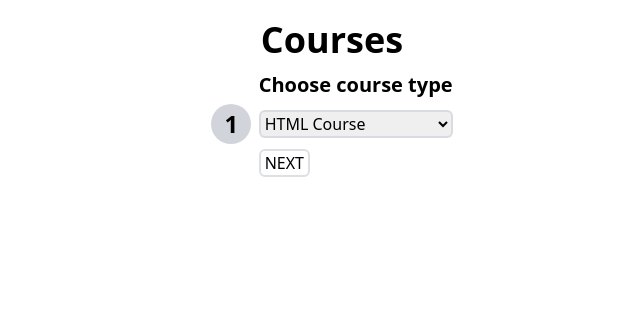
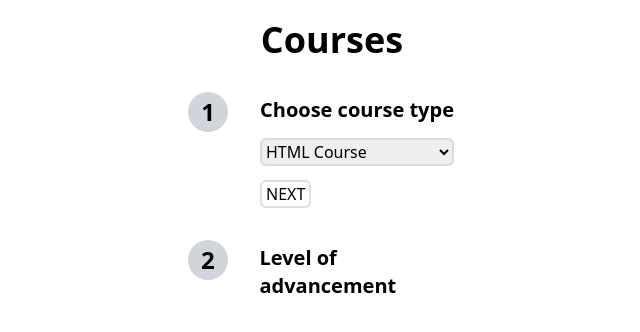
Before and after one commit to Mnigos/conditional-form, a Next.js app: page / in a window 1280 px wide. Shown: the top 332 px of the page, without its empty margins (308-948 px from the left). Built offline with nearby package versions, Linux system fonts and the light colour scheme.

Commit message:
feat(components): create new element in Form

```diff
--- a/components/Form.tsx
+++ b/components/Form.tsx
@@ -1,44 +1,66 @@
-import React, { ChangeEvent, useState } from 'react'
+import React, { ChangeEvent, FormEvent, useState } from 'react'
+
+import FormElement from './FormElement'
 
 import { InitialFormState } from '~/interfaces/initialFormState'
 
-const initialFormState: InitialFormState = { courseType: undefined }
+const initialFormState: InitialFormState = {
+  courseType: undefined,
+  levelOfAdvancement: undefined,
+}
 
 export default function Form() {
   const [formValues, setFormValues] = useState(initialFormState)
+  const [currentStep, setStep] = useState(1)
 
-  function handleCourseTypeChange(event: ChangeEvent<HTMLSelectElement>): void {
+  const courseTypeOptions = [
+    'HTML Course',
+    'CSS Course',
+    'JavaScript Course',
+    'React Course',
+    'Vue Course',
+  ]
+
+  const levelOfAdvancementOptions = ['Beginner', 'Advanced']
+
+  const goToNextStep = () => setStep(step => step + 1)
+  const goToBackStep = () => setStep(step => step - 1)
+
+  function handleSelectChange(event: ChangeEvent<HTMLSelectElement>): void {
     setFormValues({
       ...formValues,
       [event.target.name]: event.target.value,
     })
   }
 
+  function handleSubmitForm(event: FormEvent<HTMLFormElement>) {
+    event.preventDefault()
+  }
+
   return (
-    <form className="flex items-center w-64 justify-evenly">
-      <div className="flex items-center justify-center w-10 h-10 text-2xl font-semibold bg-gray-300 rounded-full">
-        1
-      </div>
-      <div className="flex flex-col h-32 justify-evenly">
-        <label className="text-xl font-semibold">Choose course type</label>
+    <form onSubmit={handleSubmitForm}>
+      <FormElement
+        show={currentStep === 1}
+        title="Choose course type"
+        name="courseType"
+        stepNumber={1}
+        onChange={handleSelectChange}
+        value={formValues.courseType}
+        goToNextStep={goToNextStep}
+        options={courseTypeOptions}
+      />
 
-        <select
-          className="border-2 border-gray-300 border-opacity-75 rounded-md cursor-pointer focus:outline-none focus:border-gray-400 hover:border-gray-400"
-          name="courseType"
-          value={formValues.courseType}
-          onChange={handleCourseTypeChange}
-        >
-          <option value="HTML Course">HTML Course</option>
-          <option value="CSS Course">CSS Course</option>
-          <option value="JavaScript Course">JavaScript Course</option>
-          <option value="React Course">React Course</option>
-          <option value="Vue Course">Vue Course</option>
-        </select>
-
-        <div>
-          <button className="btn">Next</button>
-        </div>
-      </div>
+      <FormElement
+        show={currentStep === 2}
+        title="Level of advancement"
+        name="levelOfAdvancement"
+        stepNumber={2}
+        onChange={handleSelectChange}
+        value={formValues.levelOfAdvancement}
+        goToNextStep={goToNextStep}
+        goToBackStep={goToBackStep}
+        options={levelOfAdvancementOptions}
+      />
     </form>
   )
 }
```
